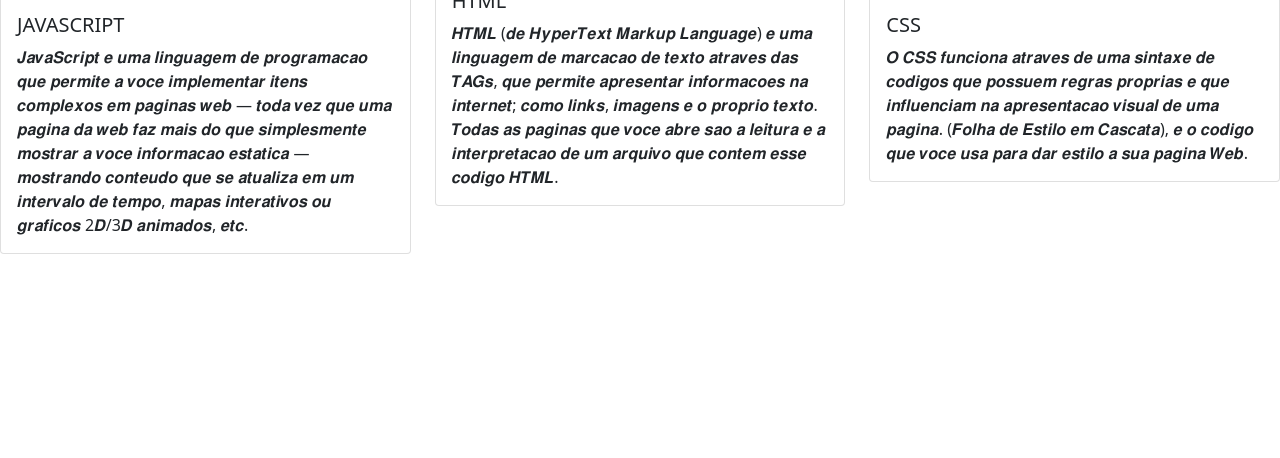
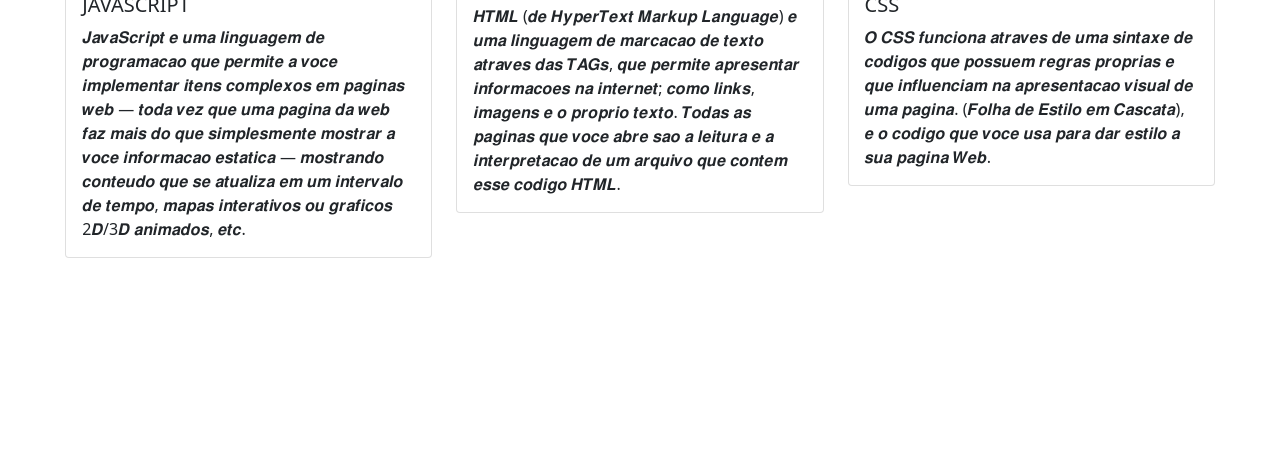
Before and after one commit to Higor97/Pagina-Detino, a plain HTML site: page index.html in a window 1280 px wide. Shown: the part 1149-1607 px from the top of the page. Drawn offline with nearby package versions, Linux system fonts and the light colour scheme.

Commit message:
dando andamento no meu site

```diff
--- a/index.html
+++ b/index.html
@@ -75,7 +75,7 @@
           <span class="visually-hidden">Next</span>
         </button>
       </div>
-      <div class="row row-cols-1 row-cols-md-3 g-4">
+      <div class="row row-cols-1 row-cols-md-3 g-4 col-11 m-auto">
         <div class="col">
           <div class="card">
             <img src="img/imgJSpng.png" class="card-img-top" alt="...">
```
